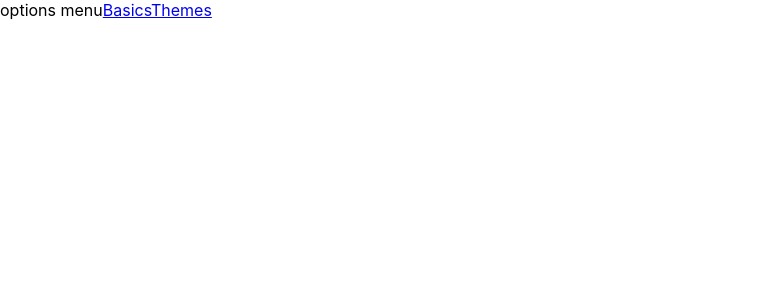
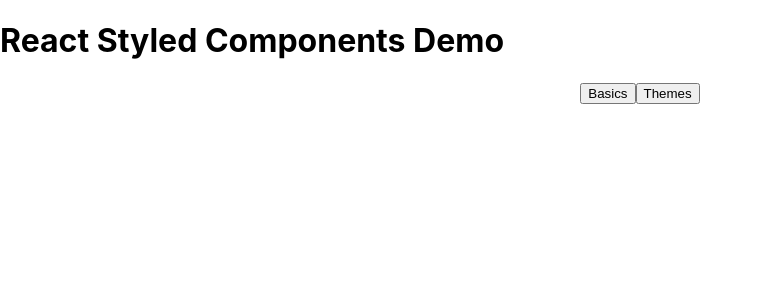
Before and after one commit to BarbaraPruz/demo-styled-components, a React (Create React App) app: page / in a window 1280 px wide. Shown: the top 300 px of the page, without its empty margins (0-762 px from the left). Built offline with nearby package versions, Linux system fonts and the light colour scheme.

Commit message:
Start to style main page menu

```diff
--- a/package.json
+++ b/package.json
@@ -7,6 +7,7 @@
     "react-dom": "^16.6.3",
     "react-router-dom": "^4.3.1",
     "react-scripts": "2.1.1",
+    "semantic-ui-react": "^0.83.0",
     "styled-components": "^4.1.1"
   },
   "scripts": {
--- a/public/index.html
+++ b/public/index.html
@@ -10,6 +10,9 @@
       homescreen on Android. See https://developers.google.com/web/fundamentals/web-app-manifest/
     -->
     <link rel="manifest" href="%PUBLIC_URL%/manifest.json">
+    <!--
+      <link rel="stylesheet" href="//cdn.jsdelivr.net/npm/semantic-ui@2.4.0/dist/semantic.min.css"></link>
+    -->
     <!--
       Notice the use of %PUBLIC_URL% in the tags above.
       It will be replaced with the URL of the `public` folder during the build.
--- a/src/components/options_menu.js
+++ b/src/components/options_menu.js
@@ -1,11 +1,37 @@
 import React from 'react';
 import { Link } from 'react-router-dom';
+//import { Button } from 'semantic-ui-react'
+import styled from 'styled-components';
+
+const Container = styled.div`
+    display: flex;
+    justify-content: center;
+`;
+// const Column = styled.div`
+//     flex: 1;
+//     text-align: center;
+// `;
+const Column = styled.div `
+`;
+
+const LinkButton = styled.link`
+    display: 'block';
+    height: '100%';
+    background-color:blue;
+    color: white;
+`;
 export default () => {
     return (
         <div>
-            options menu
-            <Link to="/basics">Basics</Link>
-            <Link to="/themes">Themes</Link>
+            <h1>React Styled Components Demo</h1>
+            <Container>
+                <Link primary to="/basics">
+                    <button>Basics</button>
+                </Link>
+                <Link primary to="/themes">
+                    <button>Themes</button>
+                </Link>
+            </Container>
         </div>
     )
 }
```
Also changed, not shown: 1 other file (tests, documents, lock files or other folders).
